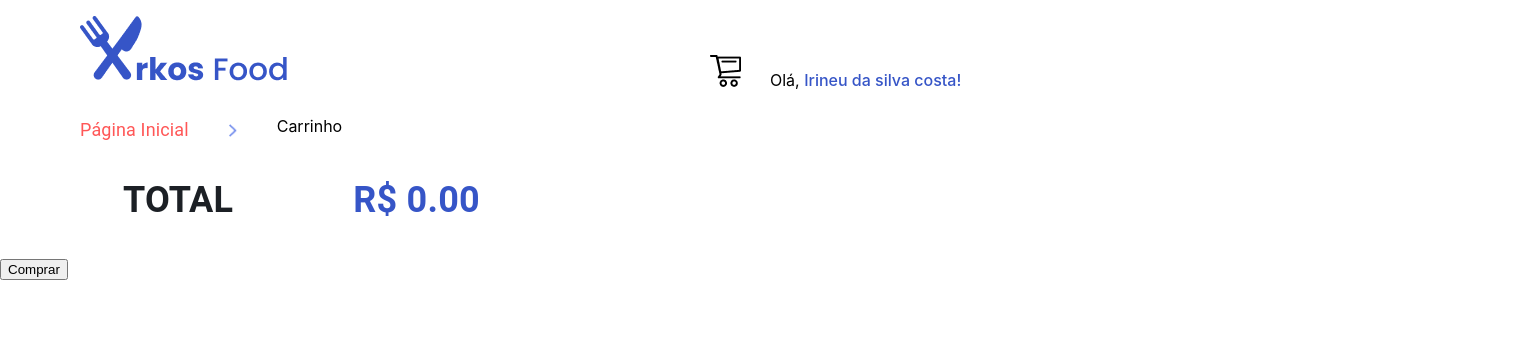
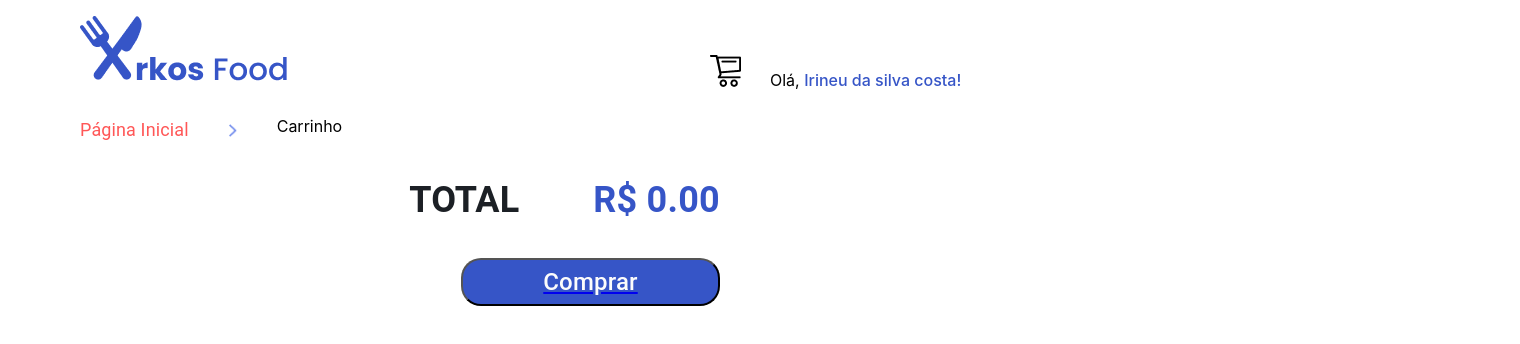
Before and after one commit to SamuelPPlab/Arkos-Food, a React (Create React App) app: page /checkout in a window 1280 px wide. Shown: the top 344 px of the page, 1520 px wide, since content can reach past the window. Built offline with nearby package versions, Linux system fonts and the light colour scheme.

Commit message:
Carrinho finalizado,

```diff
--- a/src/CSS/cards.css
+++ b/src/CSS/cards.css
@@ -148,6 +148,22 @@
   color: #3655C7;
 }
 
+#BuyButton {
+  width: 259px;
+  height: 48px;
+  left: 1077px;
+  top: 681px;
+  background: #3655C7;
+  border-radius: 20px;
+  font-family: Roboto;
+  font-style: normal;
+  font-weight: 500;
+  font-size: 24px;
+  line-height: 120%;
+  letter-spacing: 0.007em;
+  color: #FCFCFC;
+}
+
 .paddingAround {
   padding-left: 20px;
   padding-right: 20px;
--- a/src/pages/Cart.jsx
+++ b/src/pages/Cart.jsx
@@ -33,10 +33,10 @@ const Cart = ({ items, products }) => {
           products.map((item) => (<CartCard item={item} key={Math.random()} />))
         }
       </div>
-      <div style={{ display: 'flex', justifyContent: 'flex-end', marginTop: '-40px' }}>
-        <pre id="total">TOTAL            <span id="bill"> R$ {total}</span></pre>
+      <div style={{ display: 'flex', justifyContent: 'flex-end', marginTop: '-40px', marginRight: '-240px' }}>
+        <pre id="total">TOTAL       <span id="bill"> R$ {total}</span></pre>
       </div>
-      <Link to="/main">
+      <Link to="/main" style={{ display: 'flex', justifyContent: 'flex-end', marginRight: '560px' }}>
         <Button {...buyButtonProps} />
       </Link>
     </div>
```
